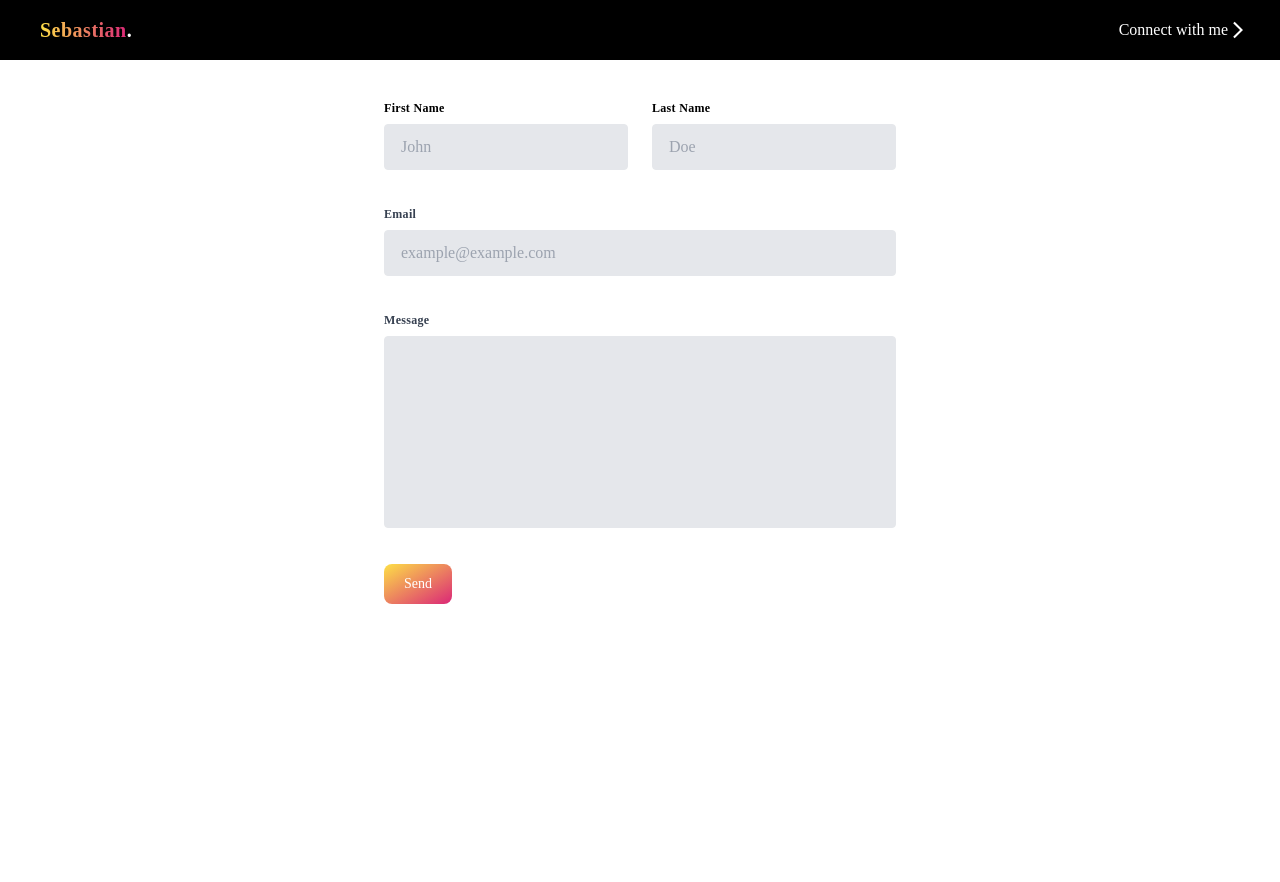
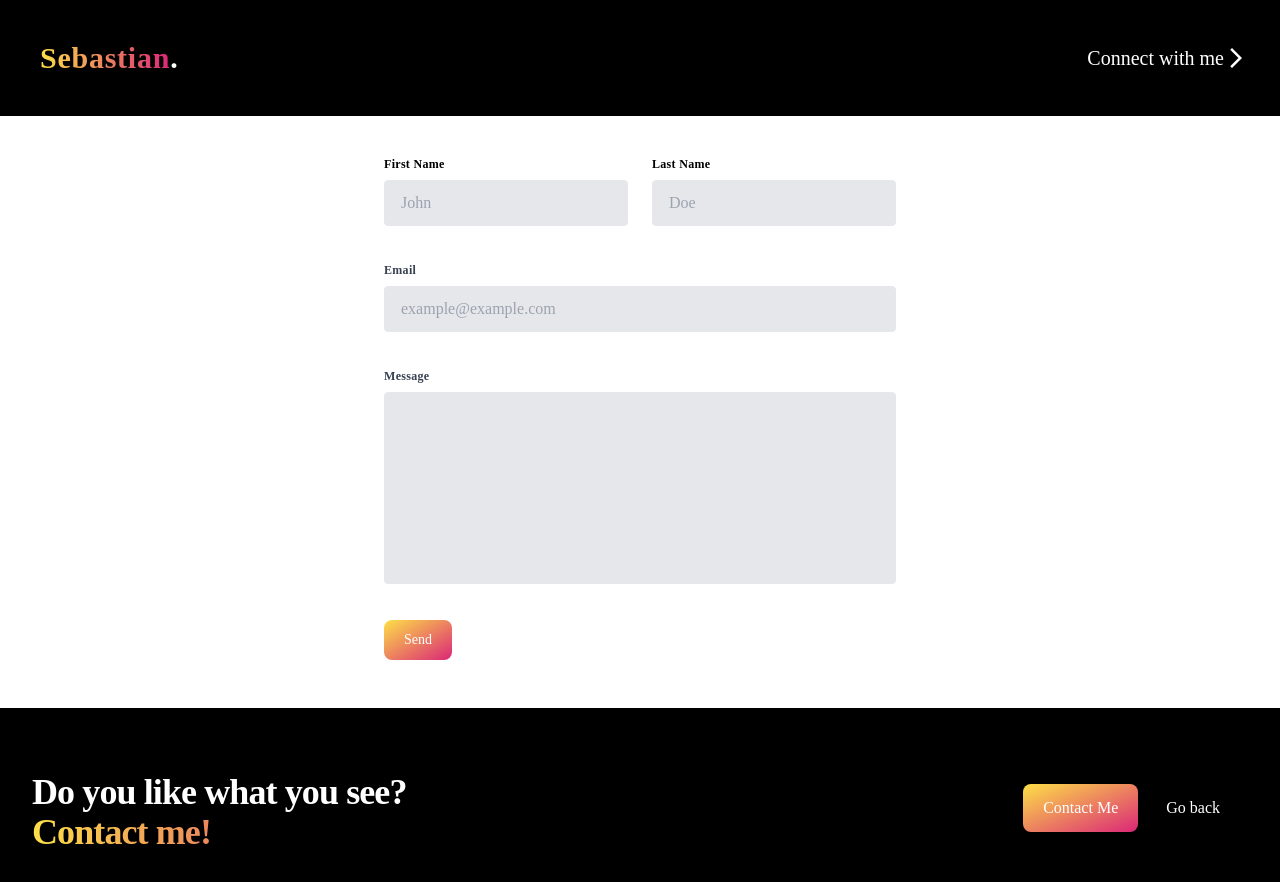
Before and after one commit to sebaspv/sebastian-ponce, a Next.js app: page /contact in a window 1280 px wide. Shown: the top 882 px of the page. Before the commit the page ends 800 px from the top, so only its background shows below. Built offline with nearby package versions, Linux system fonts and the light colour scheme.

Commit message:
better nav

```diff
--- a/pages/components/ContactForm.js
+++ b/pages/components/ContactForm.js
@@ -1,8 +1,8 @@
 import { useForm, ValidationError } from '@formspree/react';
 function ContactForm() {
-    const [state, handleSubmit] = useForm(process.env.FORM);
+    const [state, handleSubmit] = useForm('xoqrqgpz');
     return (
-        <div className="flex justify-center mt-10">
+        <div className="flex justify-center my-10">
             <form className="w-full max-w-lg" onSubmit={handleSubmit}>
                 <div className="flex flex-wrap -mx-3 mb-6">
                     <div className="w-full md:w-1/2 px-3 mb-6 md:mb-0">
--- a/pages/components/Footer.js
+++ b/pages/components/Footer.js
@@ -1,36 +1,30 @@
-import Link from 'next/link'
+import Link from "next/link"
 
-export const Footer = () => {
+export default function Example() {
     return (
-        <div className="relative mt-16 bg-black">
-            <div className="px-4 pt-12 mx-auto sm:max-w-xl md:max-w-full lg:max-w-screen-xl md:px-24 lg:px-8">
-                <div className="flex flex-col justify-between pt-5 pb-10 border-t border-deep-purple-accent-200 sm:flex-row">
-                    <p className="text-sm text-gray-100">
-                        © Developed by Sebastian Ponce under the Apache 2.0 license.
-                    </p>
-                    <div className="flex items-center mt-4 space-x-4 sm:mt-0">
+        <div className="bg-black">
+            <div className="max-w-7xl mx-auto py-12 px-4 sm:px-6 lg:py-16 lg:px-8 lg:flex lg:items-center lg:justify-between">
+                <h2 className="text-3xl font-extrabold tracking-tight text-white sm:text-4xl">
+                    <span className="block">Do you like what you see?</span>
+                    <span className="block text-transparent bg-clip-text bg-gradient-to-r from-yellow-300 to-pink-600">Contact me!</span>
+                </h2>
+                <div className="mt-8 flex lg:mt-0 lg:flex-shrink-0">
                     <Link
-                            href="/"
-                            className="text-white"
+                        href="/contact"
+                        aria-label=""
+                        className="inline-flex items-center font-semibold text-white"
                     >
-                            <svg viewBox="0 0 30 30" fill="currentColor" className="h-6">
-                                <circle cx="15" cy="15" r="4" />
-                                <path d="M19.999,3h-10C6.14,3,3,6.141,3,10.001v10C3,23.86,6.141,27,10.001,27h10C23.86,27,27,23.859,27,19.999v-10   C27,6.14,23.859,3,19.999,3z M15,21c-3.309,0-6-2.691-6-6s2.691-6,6-6s6,2.691,6,6S18.309,21,15,21z M22,9c-0.552,0-1-0.448-1-1   c0-0.552,0.448-1,1-1s1,0.448,1,1C23,8.552,22.552,9,22,9z" />
-                            </svg>
+                        <button type="button" className="text-white bg-gradient-to-br from-yellow-300 to-pink-600 hover:bg-gradient-to-bl focus:ring-4 font-medium rounded-lg text-base px-5 py-3 text-center mr-2 mb-2">Contact Me</button>
                     </Link>
                     <Link
                         href="/"
-                            className="text-white"
+                        aria-label=""
+                        className="inline-flex items-center font-semibold text-white"
                     >
-                            <svg viewBox="0 0 24 24" fill="currentColor" className="h-5">
-                                <path d="M22,0H2C0.895,0,0,0.895,0,2v20c0,1.105,0.895,2,2,2h11v-9h-3v-4h3V8.413c0-3.1,1.893-4.788,4.659-4.788 c1.325,0,2.463,0.099,2.795,0.143v3.24l-1.918,0.001c-1.504,0-1.795,0.715-1.795,1.763V11h4.44l-1,4h-3.44v9H22c1.105,0,2-0.895,2-2 V2C24,0.895,23.105,0,22,0z" />
-                            </svg>
+                        <button type="button" className="text-white bg-black hover:bg-gradient-to-bl focus:ring-4 font-medium rounded-lg text-base px-5 py-3 text-center mr-2 mb-2">Go back</button>
                     </Link>
                 </div>
             </div>
         </div>
-        </div>
-    );
-};
-
-export default Footer;
+    )
+}
--- a/pages/components/NotANav.js
+++ b/pages/components/NotANav.js
@@ -3,7 +3,7 @@ import Link from 'next/link'
 export const NotANav = () => {
     return (
         <div className="bg-black">
-            <div className="px-4 py-4 mx-auto sm:max-w-xl md:max-w-full lg:max-w-screen-xl md:px-24 lg:px-8 ">
+            <div className="px-4 py-10 mx-auto sm:max-w-xl md:max-w-full lg:max-w-screen-xl md:px-24 lg:px-8 ">
                 <div className="relative flex items-center justify-between">
                     <Link
                         href="/"
@@ -11,7 +11,7 @@ export const NotANav = () => {
                         title="Sebastian"
                         className="inline-flex items-center"
                     >
-                        <span className="ml-2 text-xl font-bold tracking-wide text-white">
+                        <span className="ml-2 text-3xl font-bold tracking-wide text-white">
                             <span className="text-transparent bg-clip-text bg-gradient-to-r from-yellow-300 to-pink-600">Sebastian</span>.
                         </span>
                     </Link>
@@ -22,7 +22,7 @@ export const NotANav = () => {
                             aria-label="Connect with me"
                             title="Connect with me"
                         >
-                            <li className="text-white">
+                            <li className="text-white text-xl">
                                 Connect with me
                             </li>
                         </Link>
@@ -32,7 +32,7 @@ export const NotANav = () => {
                             aria-label="Connect with me"
                             title="Connect with me"
                         >
-                            <svg className="fill-white h-5 w-5 content-center" xmlns="http://www.w3.org/2000/svg" xmlnsXlink="http://www.w3.org/1999/xlink" viewBox="0 0 24 24"><path d="M6.23 20.23L8 22l10-10L8 2L6.23 3.77L14.46 12z"></path></svg>
+                            <svg className="fill-white h-6 w-6 content-center" xmlns="http://www.w3.org/2000/svg" xmlnsXlink="http://www.w3.org/1999/xlink" viewBox="0 0 24 24"><path d="M6.23 20.23L8 22l10-10L8 2L6.23 3.77L14.46 12z"></path></svg>
                         </Link>
                     </ul>
 
--- a/pages/contact.js
+++ b/pages/contact.js
@@ -1,5 +1,6 @@
 import NotANav from "./components/NotANav"
 import ContactForm from "./components/ContactForm"
+import Footer from "./components/Footer"
 
 const contact = () => {
     return (
@@ -10,6 +11,9 @@ const contact = () => {
             <div className="w-full overflow-hidden content-center">
                 <ContactForm />
             </div>
+            <div className="w-full overflow-hidden content-center">
+                <Footer />
+            </div>
         </div>
     )
 }
--- a/pages/posts/[slug].js
+++ b/pages/posts/[slug].js
@@ -3,6 +3,7 @@ import { serialize } from 'next-mdx-remote/serialize'
 import { MDXRemote } from 'next-mdx-remote'
 import he from 'he';
 import NotANav from '../components/NotANav';
+import Footer from "../components/Footer";
 
 const graphcms = new GraphQLClient(
   process.env.BLOG_API_URL
@@ -60,9 +61,10 @@ const ProductPage = ({ product }) => {
   return (
     <>
       <NotANav />
-      <div className="flex flex-col items-center text-left mt-10 mx-72 space-y-4">
+      <div className="flex flex-col items-center text-left my-20 mx-72 space-y-4">
         <MDXRemote {...product.mdx}/>
       </div>
+      <Footer />
     </>
   );
 };
```
Lines whose indentation alone changed are shown as unchanged.
